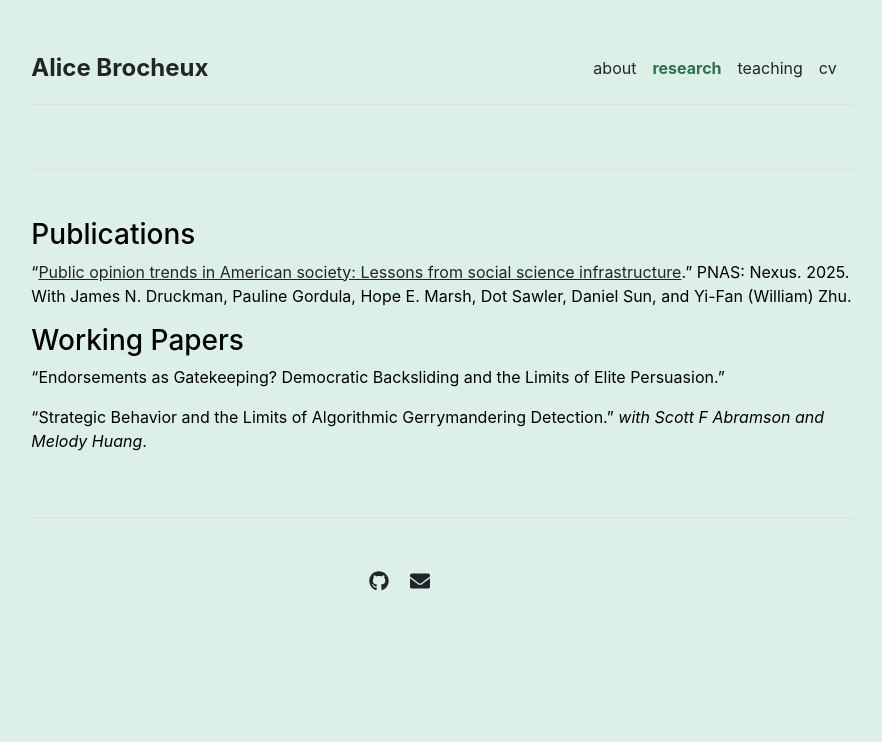
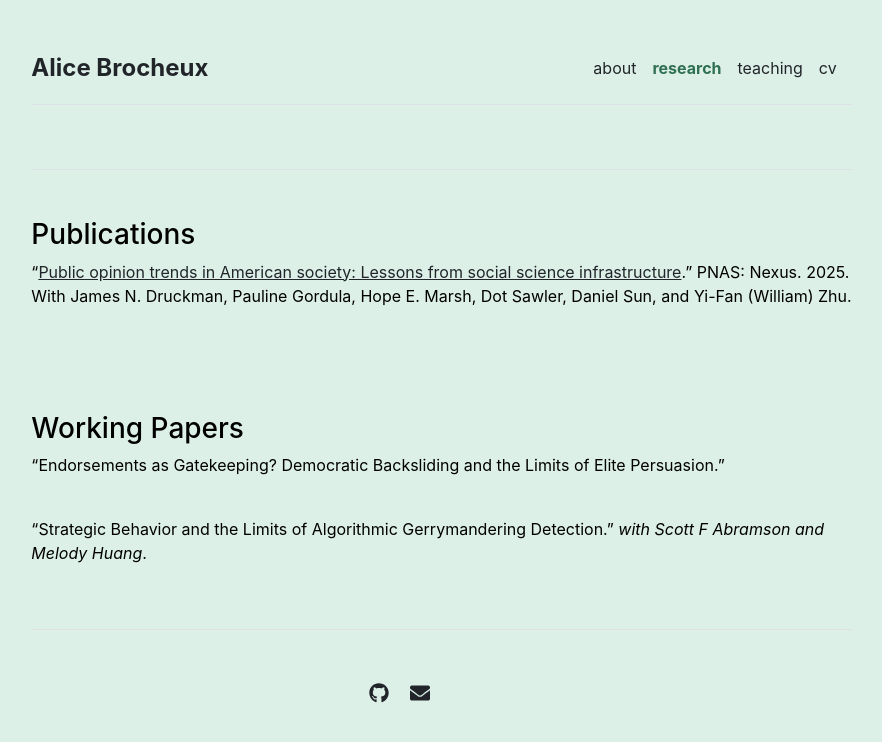
Before and after one commit to AliceBrocheux/alicebrocheux.github.io, a Jekyll site: the page built from research.md, in a window 1280 px wide. Shown: the top 742 px of the page, without its empty margins (198-1080 px from the left). Built offline with Jekyll 4.4.1, drawn with Linux system fonts in a browser that asks for light colours.

Commit message:
Update research.md

```diff
--- a/research.md
+++ b/research.md
@@ -7,12 +7,12 @@ title: ""
 
 "[Public opinion trends in American society: Lessons from social science infrastructure](https://doi.org/10.1093/pnasnexus/pgag002)." PNAS: Nexus. 2025. With James N. Druckman, Pauline Gordula, Hope E. Marsh, Dot Sawler, Daniel Sun, and Yi-Fan (William) Zhu.
 
-
-
+<br><br><br>
 
 
 ### Working Papers
 
 "Endorsements as Gatekeeping? Democratic Backsliding and the Limits of Elite Persuasion."
 
+<br>
 "Strategic Behavior and the Limits of Algorithmic Gerrymandering Detection." _with Scott F Abramson and Melody Huang_.
```
